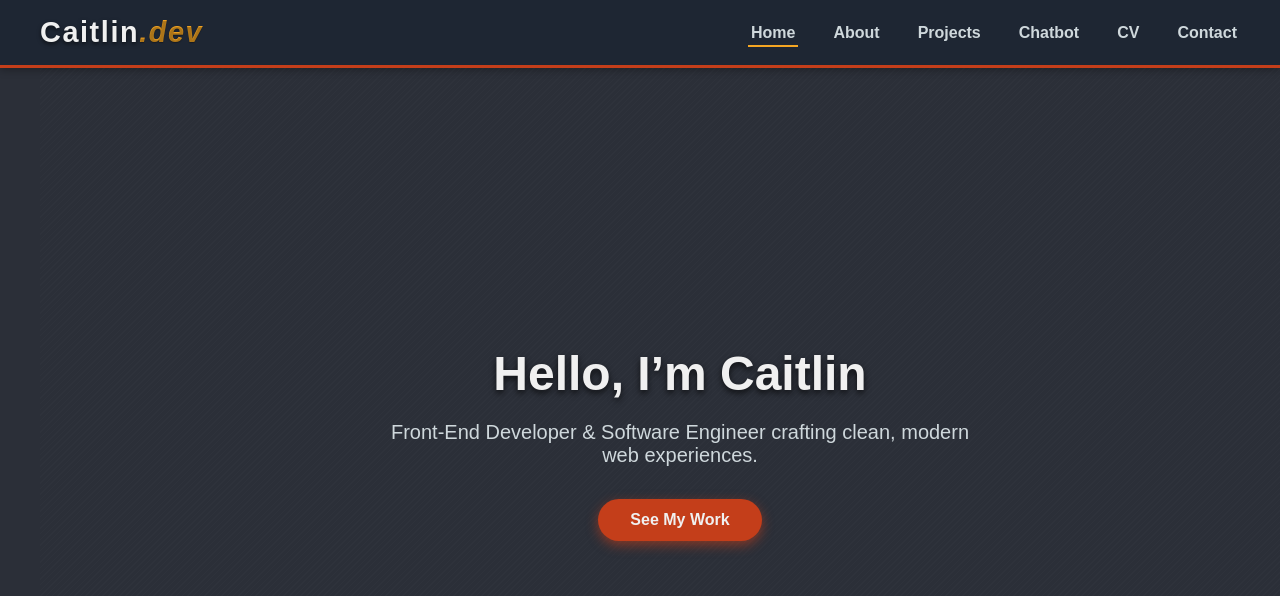
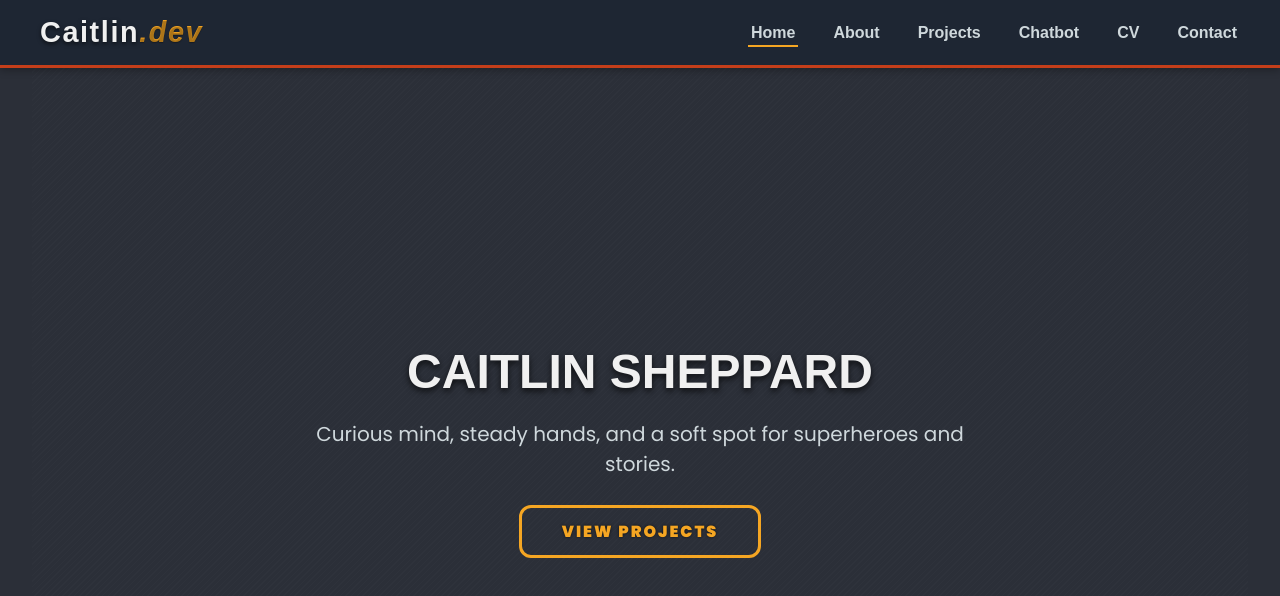
Before and after one commit to clmsgal01/interactive-cv-caitlin, a Vue app in the folder frontend/: page / in a window 1280 px wide. Shown: the top 596 px of the page. Built offline with nearby package versions, Linux system fonts and the light colour scheme.

Commit message:
Homepage complete

```diff
--- a/frontend/src/assets/main.css
+++ b/frontend/src/assets/main.css
@@ -1,3 +1,5 @@
+@import url('https://fonts.googleapis.com/css2?family=Poppins:wght@400;600;900&display=swap');
+
 html, body {
   margin: 0;
   padding: 0;
@@ -5,9 +7,13 @@ html, body {
   width: 100%;
   background-color: #2b2f38;
   color: #e0e0e0;
-  font-family: 'Montserrat', sans-serif;
+  font-family: 'Poppins', sans-serif;
   overflow-x: hidden;
   box-sizing: border-box;
+}
+
+h1, h2, h3{
+  font-family: 'Raleway', sans-serif;
 }
 
 a {
--- a/frontend/src/components/LayOut.vue
+++ b/frontend/src/components/LayOut.vue
@@ -2,9 +2,9 @@
   <div class="layout">
     <NavBar />
     <main class="content">
-      <div id="app">
-        <router-view />
-      </div>
+      <transition name="fade" mode="out-in">
+        <router-view :key="$route.fullPath" />
+      </transition>
     </main>
     <FooterBar />
   </div>
@@ -23,26 +23,30 @@ export default {
 </script>
 
 <style>
+.fade-enter-active, .fade-leave-active {
+  transition: opacity 0.4s ease;
+}
+.fade-enter-from, .fade-leave-to {
+  opacity: 0;
+}
+
 .layout {
   display: flex;
   flex-direction: column;
   min-height: 100vh;
-  width: 100vw;
+  width: 100%;
+  overflow-x: hidden;
   margin: 0;
   padding: 0;
-  overflow-x: hidden;
+  box-sizing: border-box;
 }
 
 .content {
-  flex-grow: 1; /* Take remaining space so footer is pushed down */
+  flex-grow: 1;
+  max-width: 1280px;
   width: 100%;
-  overflow-x: hidden;
-}
-
-#app {
-  max-width: 1280px;
-  margin: 0 auto; /* center horizontally */
-  padding: 2rem 2.5rem;
+  margin: 0 auto;
+  padding: 2rem;
   box-sizing: border-box;
 }
 </style>
--- a/frontend/src/views/HomePage.vue
+++ b/frontend/src/views/HomePage.vue
@@ -1,29 +1,21 @@
 <template>
   <section class="home-hero">
-    <div class="intro-text">
-      <h1>Hello, I’m Caitlin</h1>
-      <p>Front-End Developer & Software Engineer crafting clean, modern web experiences.</p>
-      <router-link to="/projects" class="cta-button">See My Work</router-link>
+    <div class="home-content">
+      <h1 class="fade-in">CAITLIN SHEPPARD</h1>
+      <p class="fade-in delay-1">Curious mind, steady hands, and a soft spot for superheroes and stories. </p>
+      <router-link to="/projects" class="cta-button fade-in delay-2">View Projects</router-link>
     </div>
   </section>
 </template>
 
 <style scoped>
 .home-hero {
-  position: relative;
-  width: 100vw;
-  left: 50%;
-  right: 50%;
-  margin-left: -50vw;
-  margin-right: -50vw;
-
   display: flex;
   align-items: center;
   justify-content: center;
-
   min-height: calc(100vh - 80px);
   padding: 2rem;
-
+  text-align: center;
   background-color: #2b2f38;
   background-image: repeating-linear-gradient(
     135deg,
@@ -32,45 +24,69 @@
     transparent 1px,
     transparent 4px
   );
-
-  box-sizing: border-box;
-  color: #e0e0e0;
-  text-align: center;
-  overflow-x: hidden;
 }
 
+.home-content {
+  max-width: 700px;
+  margin: 0 auto;
+}
 
-.intro-text h1 {
+h1 {
   font-size: 3rem;
   font-weight: 900;
   margin-bottom: 1rem;
   color: #f0f0f0;
-  text-shadow: 0 3px 6px rgba(0,0,0,0.7);
+  text-shadow: 0 3px 6px rgba(0, 0, 0, 0.7);
 }
 
-.intro-text p {
+p {
   font-size: 1.25rem;
-  margin-bottom: 2rem;
-  max-width: 600px;
-  margin-left: auto;
-  margin-right: auto;
+  margin-bottom: 2.5rem;
   color: #cfd8dc;
 }
 
 .cta-button {
-  background-color: #c43e1a;
-  color: #f0f0f0;
-  font-weight: 700;
-  padding: 0.75rem 2rem;
-  border-radius: 40px;
-  text-decoration: none;
-  box-shadow: 0 4px 12px rgba(196, 62, 26, 0.6);
-  transition: background-color 0.3s ease;
-  display: inline-block;
+  background-color: transparent;
+  color: #f5a623;
+  border: 3px solid #f5a623;
+  border-radius: 12px;
+  font-weight: 900;
+  padding: 0.75rem 2.5rem;
+  text-transform: uppercase;
+  letter-spacing: 2px;
+  box-shadow: inset 0 0 0 0 #f5a623;
+  transition: box-shadow 0.3s ease, color 0.3s ease, background-color 0.3s ease;
+  cursor: pointer;
+  user-select: none;
+  text-shadow: 0 0 3px rgba(0, 0, 0, 0.7);
 }
 
 .cta-button:hover {
-  background-color: #a93213;
-  box-shadow: 0 6px 18px rgba(169, 50, 19, 0.8);
+  color: #1e2633;
+  background-color: #f5a623;
+  box-shadow: inset 300px 0 0 0 #f5a623;
+  transform: scale(1.05);
+  transition: box-shadow 0.3s ease, transform 0.2s ease, background-color 0.3s ease;
+}
+
+/* Micro-interaction animations */
+.fade-in {
+  opacity: 0;
+  transform: translateY(20px);
+  animation: fadeInUp 0.6s ease forwards;
+}
+
+.fade-in.delay-1 {
+  animation-delay: 0.2s;
+}
+.fade-in.delay-2 {
+  animation-delay: 0.4s;
+}
+
+@keyframes fadeInUp {
+  to {
+    opacity: 1;
+    transform: translateY(0);
+  }
 }
 </style>
```
